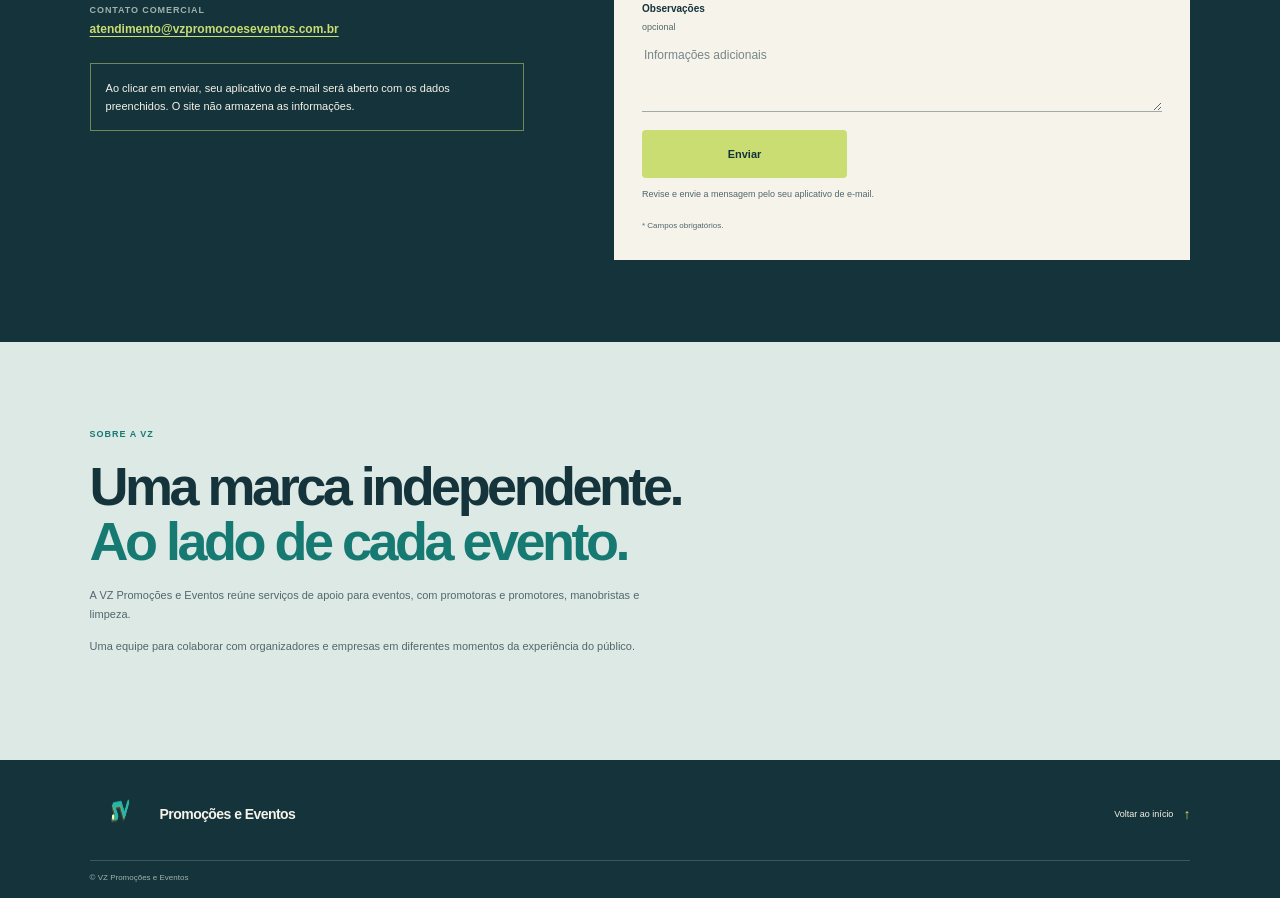
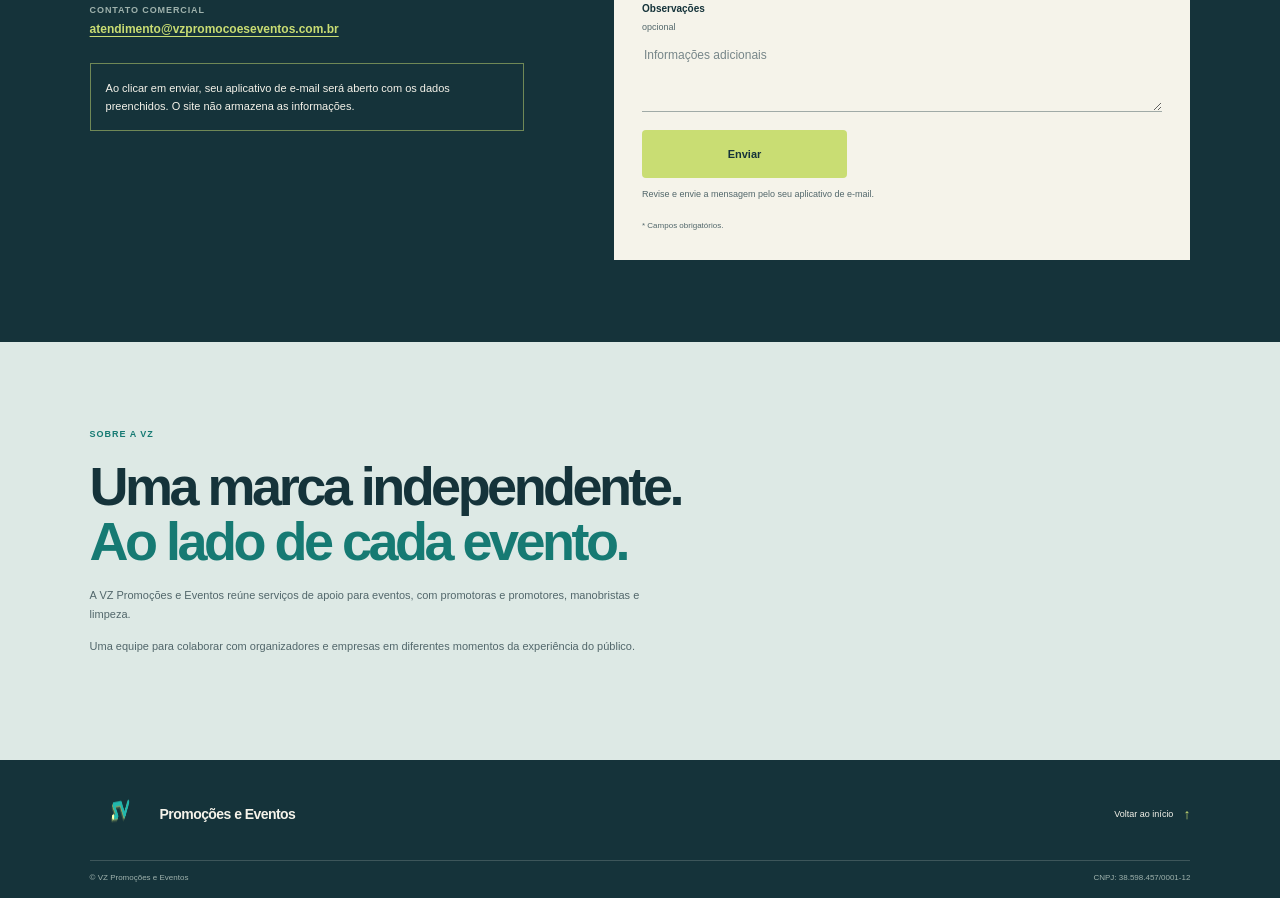
Before and after one commit to goheadmkt360-mkt/vz-promocoes-eventos, a plain HTML site: page index.html in a window 1280 px wide. Shown: the part 1745-2643 px from the top of the page. Drawn offline with Linux system fonts and the light colour scheme.

Commit message:
Add company CNPJ to site footer

```diff
--- a/index.html
+++ b/index.html
@@ -145,6 +145,7 @@
       </div>
       <div class="footer-bottom section-wrap">
         <span>© VZ Promoções e Eventos</span>
+        <span>CNPJ: 38.598.457/0001-12</span>
       </div>
     </footer>
   </body>
```
